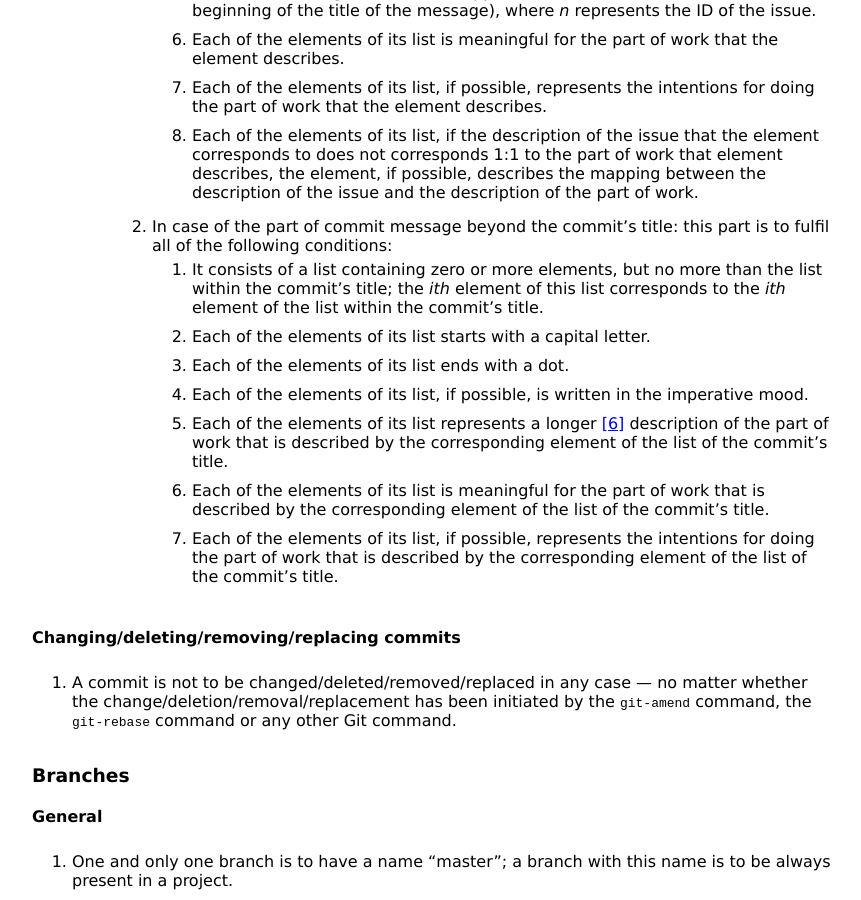
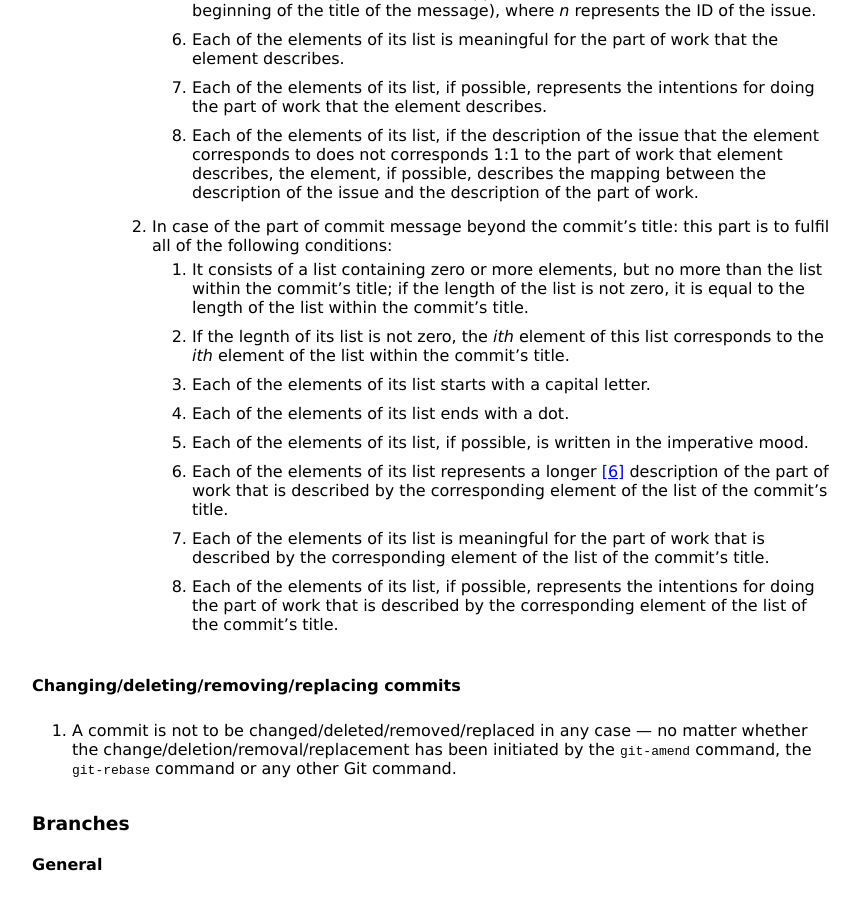
Before and after one commit to DevSilv/DevSilv.github.io, a Jekyll site: the page built from _posts/2020/04/18/2020-04-18-[living]-my-git-workflow.md, in a window 1280 px wide and 900 px high, scrolled down 1708 px. Shown: the whole window, without its empty margins (208-1069 px from the left). Built offline with Jekyll 4.4.1, drawn with Linux system fonts in a browser that asks for light colours.

Commit message:
Update an article

```diff
--- a/_posts/2020/04/18/2020-04-18-[living]-my-git-workflow.md
+++ b/_posts/2020/04/18/2020-04-18-[living]-my-git-workflow.md
@@ -54,13 +54,14 @@ I've grouped the workflow's description into 4 sections: the first section cover
             7. Each of the elements of its list, if possible, represents the intentions for doing the part of work that the element describes.
             8. Each of the elements of its list, if the description of the issue that the element corresponds to does not corresponds 1:1 to the part of work that element describes, the element, if possible, describes the mapping between the description of the issue and the description of the part of work.
         2. In case of the part of commit message beyond the commit's title: this part is to fulfil all of the following conditions:
-            1. It consists of a list containing zero or more elements, but no more than the list within the commit's title; the _ith_ element of this list corresponds to the _ith_ element of the list within the commit's title.
-            2. Each of the elements of its list starts with a capital letter.
-            3. Each of the elements of its list ends with a dot.
-            4. Each of the elements of its list, if possible, is written in the imperative mood.
-            5. Each of the elements of its list represents a longer <a id="6top" href="#6bottom">[6]</a> description of the part of work that is described by the corresponding element of the list of the commit's title.
-            6. Each of the elements of its list is meaningful for the part of work that is described by the corresponding element of the list of the commit's title.
-            7. Each of the elements of its list, if possible, represents the intentions for doing the part of work that is described by the corresponding element of the list of the commit's title.
+            1. It consists of a list containing zero or more elements, but no more than the list within the commit's title; if the length of the list is not zero, it is equal to the length of the list within the commit's title.
+            2. If the legnth of its list is not zero, the _ith_ element of this list corresponds to the _ith_ element of the list within the commit's title.
+            3. Each of the elements of its list starts with a capital letter.
+            4. Each of the elements of its list ends with a dot.
+            5. Each of the elements of its list, if possible, is written in the imperative mood.
+            6. Each of the elements of its list represents a longer <a id="6top" href="#6bottom">[6]</a> description of the part of work that is described by the corresponding element of the list of the commit's title.
+            7. Each of the elements of its list is meaningful for the part of work that is described by the corresponding element of the list of the commit's title.
+            8. Each of the elements of its list, if possible, represents the intentions for doing the part of work that is described by the corresponding element of the list of the commit's title.
 
 #### Changing/deleting/removing/replacing commits
 
```
